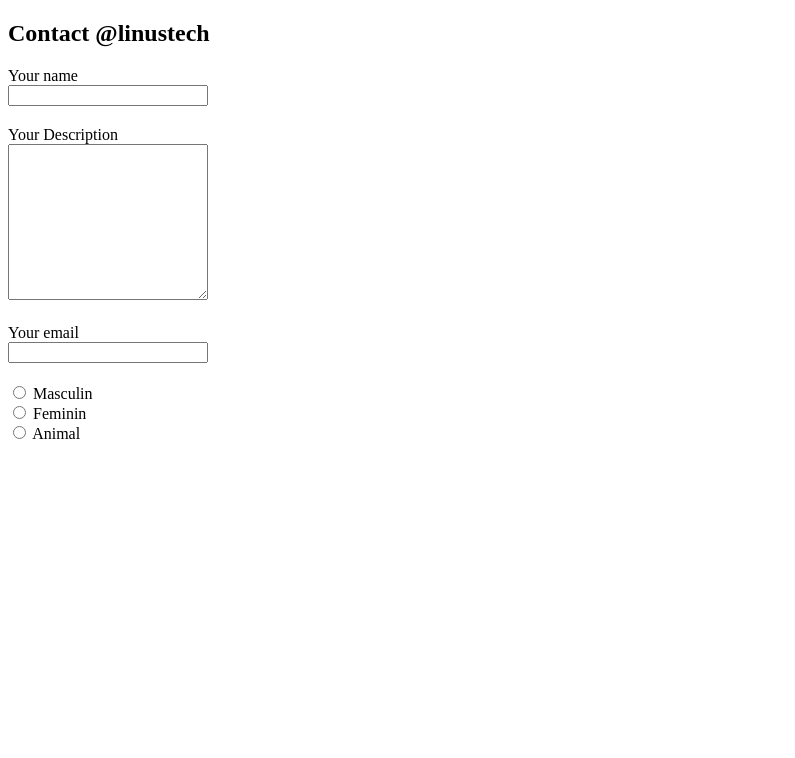
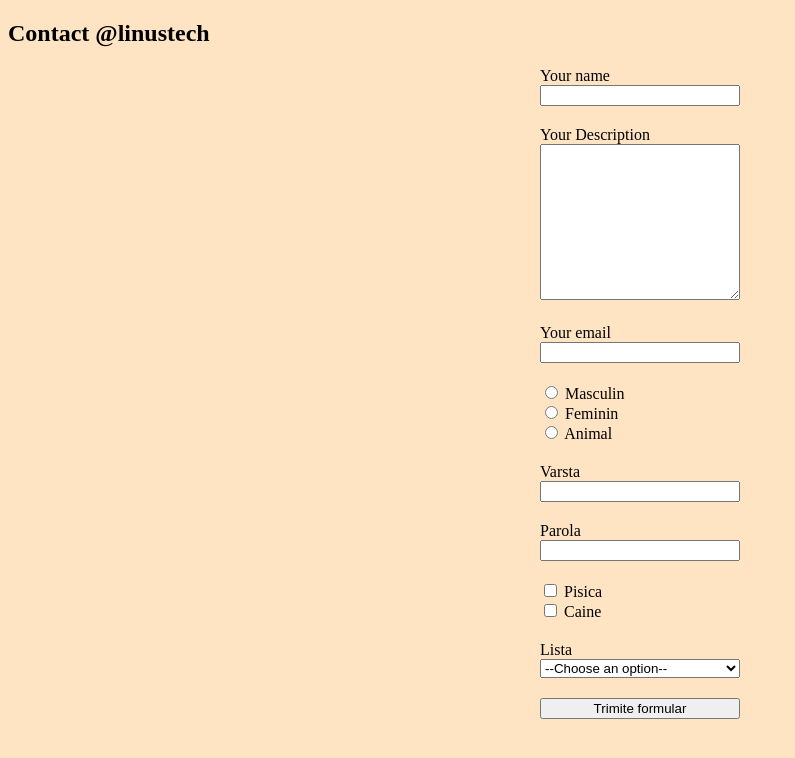
Before and after one commit to MihaelaCCi/studentProj, a plain HTML site: page contact.html in a window 1280 px wide. Shown: the whole page, without its empty margins (0-795 px from the left). Drawn offline with Linux system fonts and the light colour scheme.

Commit message:
contact form final

```diff
--- a/contact.html
+++ b/contact.html
@@ -7,7 +7,7 @@
     <title>Contact</title>
     <link rel="stylesheet" href="style.css" />
   </head>
-  <body>
+  <body class="fundal">
     <h2>Contact @linustech</h2>
     <form action="">
       <div class="mg1">
@@ -22,8 +22,10 @@
         <label for="email">Your email</label>
         <input type="email" id="email" />
       </div>
+
+      <div class="mg1">
         <div class="">
-        <input type="radio" id="masculin" name="sex"/>
+          <input type="radio" id="masculin" name="sex" />
           <label class="labelradio" for="masculin">Masculin</label>
         </div>
         <div class="">
@@ -34,6 +36,42 @@
           <input type="radio" id="animal" name="sex" />
           <label class="labelradio" for="animal">Animal</label>
         </div>
+      </div>
+
+      <div class="mg1">
+        <label for="varsta">Varsta</label>
+        <input type="number" id="varsta" />
+      </div>
+
+      <div class="mg1">
+        <label for="Parola">Parola</label>
+        <input type="password" id="Parola" />
+      </div>
+
+      <div class="mg1">
+        <div class="">
+          <input type="checkbox" id="pisica" />
+          <label class="labelradio" for="pisica">Pisica</label>
+        </div>
+        <div class="">
+          <input type="checkbox" id="catel" />
+          <label class="labelradio" for="catel">Caine</label>
+        </div>
+      </div>
+
+      <div class="mg1">
+        <label for="lista">Lista</label>
+        <select id="lista">
+          <option value="0">--Choose an option--</option>
+          <option value="1">Roman</option>
+          <option value="2">Tigan</option>
+          <option value="3">Evreu</option>
+        </select>
+      </div>
+
+      <div class="mg1">
+        <input type="submit" id="submit" value="Trimite formular" />
+      </div>
     </form>
   </body>
 </html>
--- a/style.css
+++ b/style.css
@@ -28,8 +28,16 @@ table tr th {
     border: 1px solid #999;
     text-align: center;
 }
-input, textarea {
+
+form {
     width: 200px;
+    margin-left: auto;
+    margin-right: auto;
+}
+
+input, textarea, select {
+    width: 200px;
+
 }
 label
 {
@@ -42,7 +50,10 @@ label
 {
     display: inline;
 }
-input[type="radio"]
+input[type="radio"],
+input[type="checkbox"]
 {
     width: auto;
 }
+.fundal
+{background-color: bisque;}
```
Lines whose indentation alone changed are shown as unchanged.
